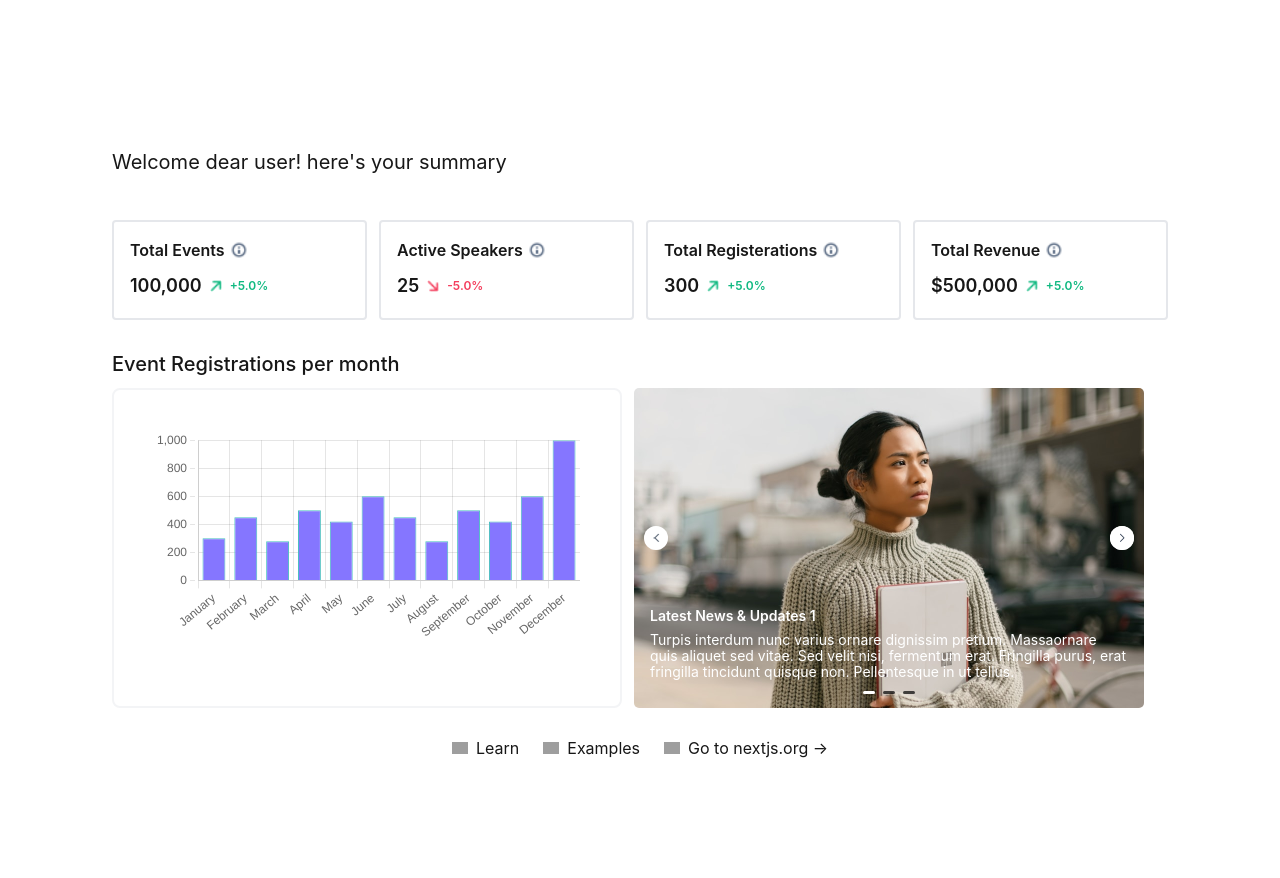
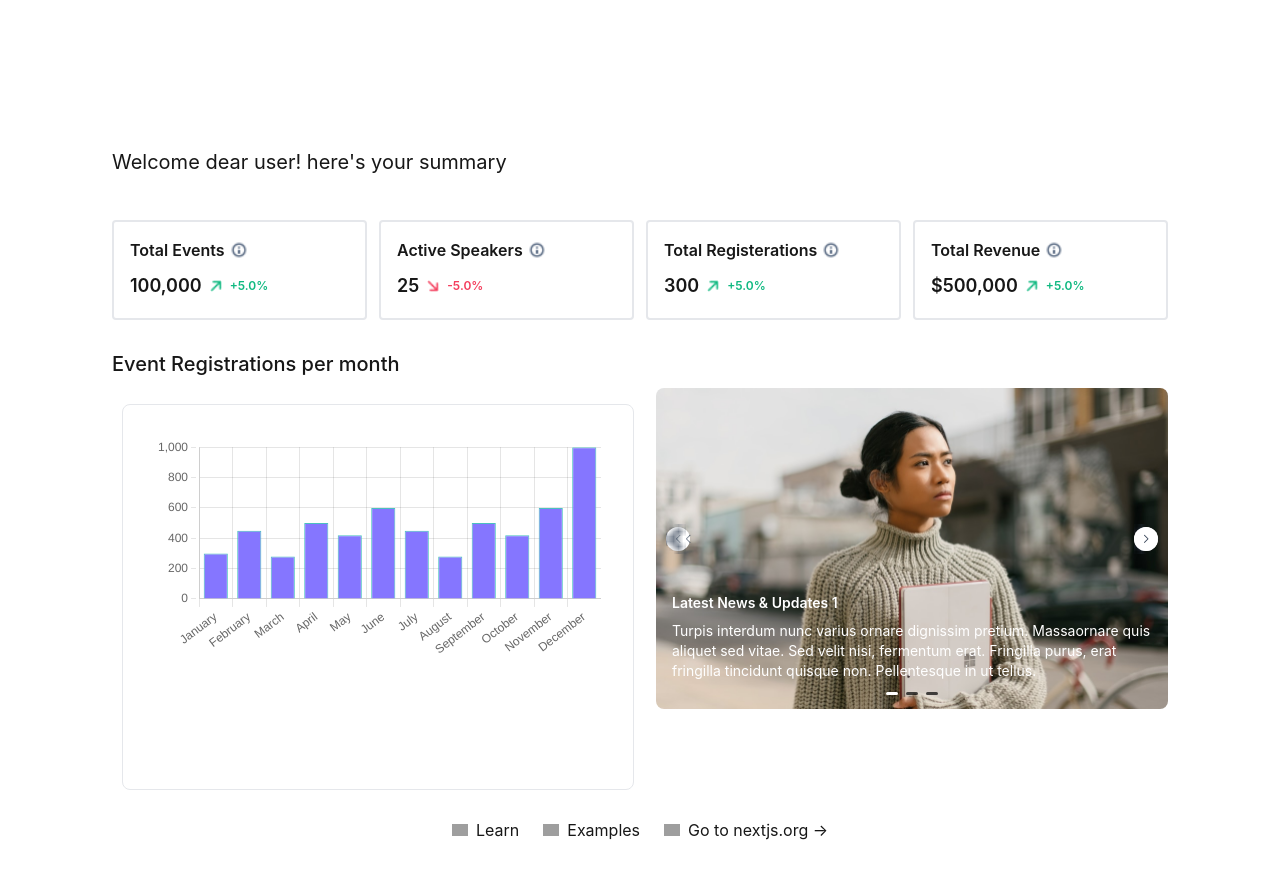
Before and after one commit to Remi-dee/map, a Next.js app: page / in a window 1280 px wide. Shown: the top 878 px of the page. Built offline with nearby package versions, Linux system fonts and the light colour scheme; grey boxes are pictures that could not be loaded.

Commit message:
Friday, October 18, 2024 at 12:05 AM West Africa Standard Time

```diff
--- a/app/Components/BarChart.js
+++ b/app/Components/BarChart.js
@@ -50,6 +50,7 @@ const BarChart = () => {
 
   const options = {
     responsive: true,
+    // Ensure chart is responsive
     plugins: {
       legend: {
         display: false,
@@ -94,8 +95,12 @@ const BarChart = () => {
   };
 
   return (
-    <div className="lg:p-[40px] border-2 border-gray-100 rounded-lg bg-white h-[320px] w-full lg:w-[510px]">
-      <Bar data={data} options={options} />
+    <div className="w-full max-w-full lg:max-w-lg mx-auto mt-4 p-4 lg:p-8 border border-gray-200 rounded-lg bg-white ">
+      <div className="h-[300px] lg:h-[320px]">
+        {" "}
+        {/* Container for height control */}
+        <Bar data={data} options={options} />
+      </div>
     </div>
   );
 };
--- a/app/Components/carousel/Carousel.js
+++ b/app/Components/carousel/Carousel.js
@@ -36,45 +36,52 @@ const slidesData = [
 
 const Carousel = () => {
   return (
-    <div className="h-[320px]">
+    <div className="w-full max-w-md lg:max-w-lg mx-auto p-[20px] lg:p-0">
+      {" "}
+      {/* Full width on mobile, limited on larger screens */}
       <Swiper
         modules={[Navigation, Pagination, Scrollbar, A11y]}
-        spaceBetween={50}
+        spaceBetween={20}
         pagination={{ clickable: true }}
         slidesPerView={1}
         autoplay={{
-          delay: 2500,
+          delay: 400,
           disableOnInteraction: false,
         }}
         navigation={true}
-        className="w-[510px]"
+        className="w-full" // Make Swiper take full width
       >
         {slidesData.map((slide, index) => (
           <SwiperSlide key={index}>
-            <div className="relative w-[331px]  lg:w-[510px] text-[#FFFFFF]">
+            <div className="relative w-full text-[#FFFFFF]">
               <Image
                 aria-hidden
                 src={slide.image}
                 alt={`Slide ${index + 1}`}
                 layout="responsive"
-                className="rounded-[5px]"
+                className="rounded-lg" // Rounded edges for the image
                 width={null}
                 height={null}
               />
-              <div className="absolute left-4 bottom-7 lg:max-w-[478px] space-y-2">
-                <h2 className="text-sm font-semibold leading-4 text-left">
+              <div className="absolute left-4 bottom-7 max-w-full space-y-2">
+                {" "}
+                {/* Ensure text fits on all screens */}
+                <h2 className="text-xs md:text-sm font-semibold leading-4 text-left">
+                  {" "}
+                  {/* Smaller font for mobile */}
                   {slide.title}
                 </h2>
-                <p className="text-sm font-normal leading-4 text-left">
+                <p className="text-xs md:text-sm font-normal leading-4 text-left">
                   {slide.description}
                 </p>
               </div>
             </div>
-            <div className="swiper-button-next">
-              <Image src={ArrowRight} alt="Next" width={1.75} height={3} />
+            {/* Position arrows better for smaller screens */}
+            <div className="swiper-button-next !text-black !text-lg md:!text-xl">
+              <Image src={ArrowRight} alt="Next" width={24} height={24} />
             </div>
-            <div className="swiper-button-prev">
-              <Image src={ArrowLeft} alt="Previous" width={1.75} height={3} />
+            <div className="swiper-button-prev !text-black !text-lg md:!text-xl">
+              <Image src={ArrowLeft} alt="Previous" width={24} height={24} />
             </div>
           </SwiperSlide>
         ))}
--- a/app/page.js
+++ b/app/page.js
@@ -5,14 +5,14 @@ import BarChart from "./Components/BarChart";
 
 export default function Home() {
   return (
-    <div className="  min-h-screen pt- lg:p-28  p-20 font-inter">
+    <div className="min-h-screen pt-0 lg:p-28 w-full p-0 font-inter">
       <main className="">
         <Header />
         <div className="mt-[34px] mb-[28px] ">
           <h1 className="text-xl font-medium leading-5 text-left mb-[12px]  lg:mb-[14px]">
             Event Registrations per month
           </h1>
-          <div className=" lg:flex lg:space-x-[12px]">
+          <div className="flex-col  flex lg:flex-row lg:space-x-[12px]">
             <BarChart />
             <Carousel />
           </div>
```
